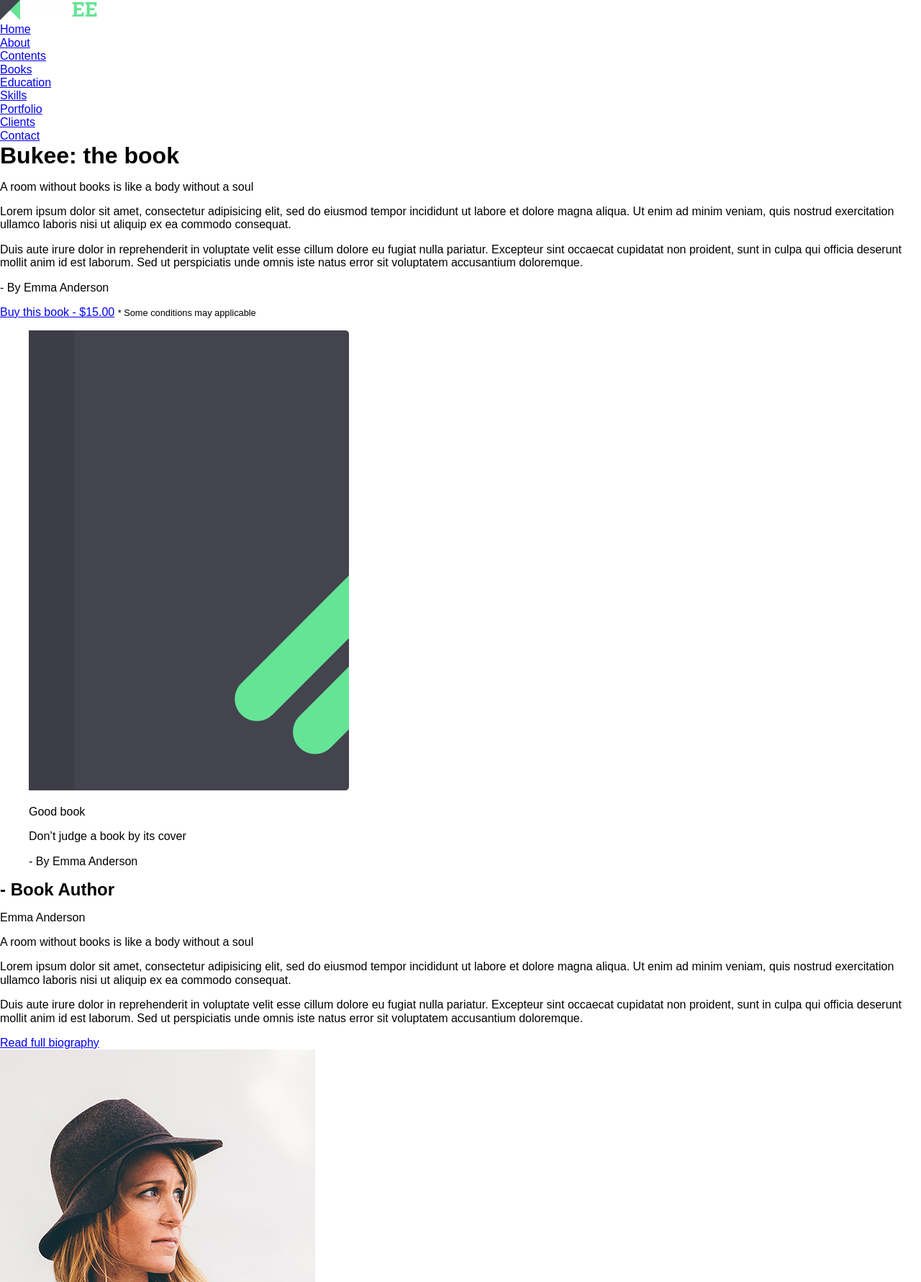
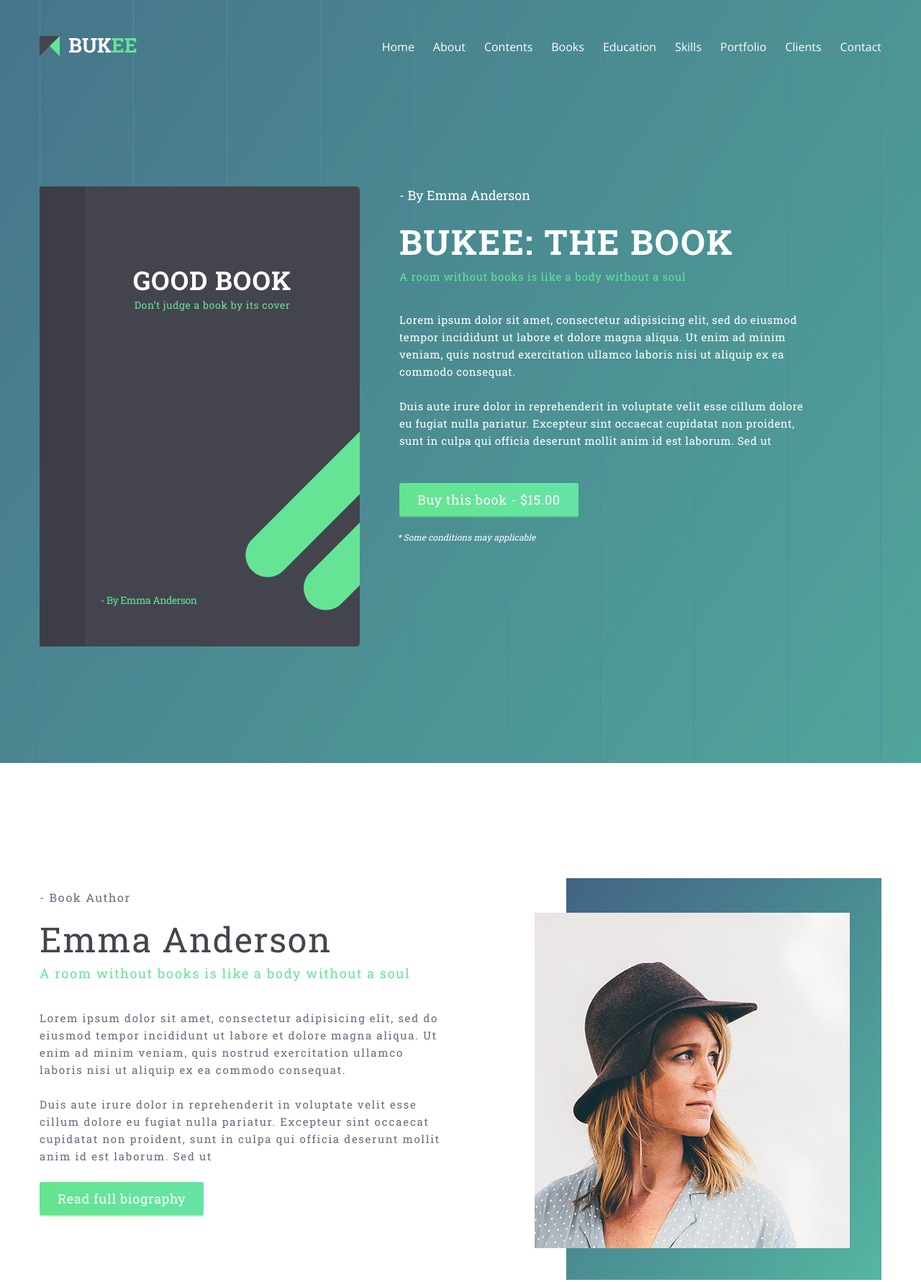
Before and after one commit to DVNst/bukee, a website: page src/views/index.html in a window 1280 px wide. Shown: the top 1781 px of the page at 72% size. Drawn offline with nearby package versions, Linux system fonts and the light colour scheme; files that its build step writes are made by us from their sources; files whose address does not match are found by name.

Commit message:
add css header + index-block1

```diff
--- a/src/blocks/header/_header.scss
+++ b/src/blocks/header/_header.scss
@@ -0,0 +1,174 @@
+.main-header {
+  padding-top: 50px;
+
+  background-image: url('../img/bg.jpg');
+  color: $color-text-white;
+  background-position: center;
+  background-repeat: no-repeat;
+  background-size: cover;
+}
+
+.main-nav {
+  display: flex;
+  padding-bottom: 2px;
+  justify-content: space-between;
+  align-items: center;
+
+  font-family: 'Open Sans', sans-serif;
+  font-size: 16px;
+  line-height: 16px;
+
+  &__list {
+    display: flex;
+    list-style-type: none;
+  }
+
+  &__item {
+    position: relative;
+
+    &::after {
+      content: '';
+      position: absolute;
+      width: 100%;
+      height: 3px;
+
+      right: 0;
+      bottom: -8px;
+    }
+
+    &:hover::after {
+      background: $color-text-green;
+    }
+  }
+
+  &__item:not(:last-child) {
+    margin-right: 26px;
+  }
+
+  &__link {
+    color: $color-text-white;
+    text-decoration: none;
+  }
+}
+
+.new-book {
+  display: flex;
+  padding-top: 177px;
+  padding-bottom: 162px;
+
+  &__cover {
+    margin: 0;
+    margin-right: 55px;
+  }
+
+  &__desc {
+    margin-right: 100px;
+  }
+}
+
+.new-book-cover {
+  position: relative;
+  line-height: 0;
+
+  &__img {
+    width: 445px;
+    height: 639px;
+  }
+
+  &__name {
+    position: absolute;
+    display: flex;
+
+    box-sizing: border-box;
+    width: 100%;
+    height: 100%;
+    top: 0;
+    left: 0;
+    padding: 110px 30px 52px 65px;
+
+    font-size: 14px;
+    line-height: 24px;
+    text-align: center;
+
+    flex-direction: column;
+  }
+
+  &__title {
+    margin: 0;
+    margin-bottom: 2px;
+
+    text-transform: uppercase;
+    font-size: 36px;
+    line-height: 1.15;
+    letter-spacing: 1px;
+    font-weight: bold;
+  }
+
+  &__slogan {
+    margin: 0;
+
+    letter-spacing: 0.6px;
+    color: $color-text-green;
+  }
+
+  &__by {
+    margin: 0;
+    margin-top: auto;
+    margin-left: 20px;
+
+    text-align: left;
+    letter-spacing: -0.45px;
+    color: $color-text-green;
+  }
+}
+
+.new-book-desc {
+  display: flex;
+  flex-direction: column;
+
+  &__title {
+    margin-bottom: 9px;
+    font-size: 48px;
+    line-height: 1.15;
+    letter-spacing: 1.9px;
+    text-transform: uppercase;
+  }
+
+  &__slogan {
+    margin: 0;
+    margin-bottom: 36px;
+
+    letter-spacing: 0.8px;
+    color: $color-text-green;
+  }
+
+  &__text {
+    margin: 0;
+    margin-bottom: 24px;
+
+    font-size: 15px;
+    line-height: 24px;
+    letter-spacing: 0.6px;
+  }
+
+  &__by {
+    margin: 0;
+    margin-bottom: 25px;
+    order: -1;
+
+    font-size: 18px;
+  }
+
+  &__buy {
+    margin-top: 23px;
+    margin-right: auto;
+    margin-bottom: 18px;
+  }
+
+  &__note {
+    margin-left: -3px;
+    font-style: italic;
+    font-size: 12px;
+    line-height: 22px;
+  }
+}
--- a/src/blocks/header/header.html
+++ b/src/blocks/header/header.html
@@ -6,39 +6,42 @@
       </a>
 
       <ul class="main-nav__list">
-        <li class="main-nav__item"><a href="#">Home</a></li>
-        <li class="main-nav__item"><a href="#">About</a></li>
-        <li class="main-nav__item"><a href="#">Contents</a></li>
-        <li class="main-nav__item"><a href="#">Books</a></li>
-        <li class="main-nav__item"><a href="#">Education</a></li>
-        <li class="main-nav__item"><a href="#">Skills</a></li>
-        <li class="main-nav__item"><a href="#">Portfolio</a></li>
-        <li class="main-nav__item"><a href="#">Clients</a></li>
-        <li class="main-nav__item"><a href="#">Contact</a></li>
+        <li class="main-nav__item"><a class="main-nav__link" href="#">Home</a></li>
+        <li class="main-nav__item"><a class="main-nav__link" href="#">About</a></li>
+        <li class="main-nav__item"><a class="main-nav__link" href="#">Contents</a></li>
+        <li class="main-nav__item"><a class="main-nav__link" href="#">Books</a></li>
+        <li class="main-nav__item"><a class="main-nav__link" href="#">Education</a></li>
+        <li class="main-nav__item"><a class="main-nav__link" href="#">Skills</a></li>
+        <li class="main-nav__item"><a class="main-nav__link" href="#">Portfolio</a></li>
+        <li class="main-nav__item"><a class="main-nav__link" href="#">Clients</a></li>
+        <li class="main-nav__item"><a class="main-nav__link" href="#">Contact</a></li>
       </ul>
     </nav>
 
     <section class="new-book">
+      <figure class="new-book__cover new-book-cover">
+        <img src="img/book-cover.svg" class="new-book-cover__img" width="445" height="639" alt="Good book">
+
+        <div class="new-book-cover__name">
+          <p class="new-book-cover__title">Good book</p>
+          <p class="new-book-cover__slogan">Don’t judge a book by its cover</p>
+          <span class="new-book-cover__by">- By Emma Anderson</span>
+        </div>
+      </figure>
+
       <div class="new-book__desc new-book-desc">
         <h1 class="new-book-desc__title">Bukee: the book</h1>
         <p class="new-book-desc__slogan">A room without books is like a body without a soul</p>
 
         <p class="new-book-desc__text">Lorem ipsum dolor sit amet, consectetur adipisicing elit, sed do eiusmod tempor incididunt ut labore et dolore magna aliqua. Ut enim ad minim veniam, quis nostrud exercitation ullamco laboris nisi ut aliquip ex ea commodo consequat.</p>
 
-        <p class="new-book-desc__text">Duis aute irure dolor in reprehenderit in voluptate velit esse cillum dolore eu fugiat nulla pariatur. Excepteur sint occaecat cupidatat non proident, sunt in culpa qui officia deserunt mollit anim id est laborum. Sed ut perspiciatis unde omnis iste natus error sit voluptatem accusantium doloremque.</p>
+        <p class="new-book-desc__text">Duis aute irure dolor in reprehenderit in voluptate velit esse cillum dolore eu fugiat nulla pariatur. Excepteur sint occaecat cupidatat non proident, sunt in culpa qui officia deserunt mollit anim id est laborum. Sed ut</p>
 
-        <p class="new-book-desc__by">- By Emma Anderson</p>
+        <span class="new-book-desc__by">- By Emma Anderson</span>
 
         <a href="#" class="btn new-book-desc__buy">Buy this book - $15.00</a>
-        <small class="btn new-book-desc__note">* Some conditions may applicable</small>
+        <small class="new-book-desc__note">* Some conditions may applicable</small>
       </div>
-
-      <figure class="new-book__cover new-book-cover">
-        <img src="img/book-cover.svg" width="445" height="639" alt="Good book">
-        <p class="new-book-cover__title">Good book</p>
-        <p class="new-book-cover__slogan">Don’t judge a book by its cover</p>
-        <p class="new-book-cover__by">- By Emma Anderson</p>
-      </figure>
     </section>
   </div>
 </header>
--- a/src/blocks/main/_main.scss
+++ b/src/blocks/main/_main.scss
@@ -1,3 +1,140 @@
-.main {
+.block {
+  background-color: $bg-white;
 
+  &--grey {
+    background-color: $bg-ligt-grey;
+  }
+
+  &--dark-grey {
+    background-color: $gb-dark-grey;
+  }
+
+  &--arrow-down {
+    position: relative;
+    margin-top: 61px;
+    margin-bottom: 60px;
+
+    &::before {
+      content: '';
+      position: absolute;
+      width: 100%;
+      height: 63px;
+      top: -63px;
+      left: 0;
+
+      background-image: url(../img/border-top.svg);
+      background-position: center;
+      background-size: 101%;
+      background-repeat: no-repeat;
+    }
+
+    &::after {
+      content: '';
+      position: absolute;
+      width: 100%;
+      height: 63px;
+      bottom: -63px;
+      left: 0;
+
+      background-image: url(../img/border-bottom.svg);
+      background-position: center;
+      background-size: 101%;
+      background-repeat: no-repeat;
+    }
+  }
 }
+
+.author {
+  padding-top: 160px;
+  padding-bottom: 160px;
+
+  color: $color-text;
+
+  &__wrapper {
+    display: flex;
+    margin-bottom: 145px;
+  }
+
+  &__about {
+    margin-right: 165px;
+    padding-top: 15px;
+    letter-spacing: 1.7px;
+  }
+
+  &__title {
+    margin: 0;
+    margin-bottom: 22px;
+    font-size: 16px;
+    font-weight: normal;
+  }
+
+  &__name {
+    margin: 0;
+    margin-bottom: 14px;
+
+    font-size: 48px;
+    line-height: 48px;
+    color: $color-text-grey;
+  }
+
+  &__slogan {
+    margin: 0;
+    margin-bottom: 41px;
+
+    color: $color-text-green;
+    font-size: 18px;
+    line-height: 18px;
+  }
+
+  &__text {
+    margin: 0;
+    margin-bottom: 24px;
+  }
+
+  &__more {
+    margin-top: 0px;
+  }
+
+  &__photo {
+    padding-top: 48px;
+    padding-bottom: 44px;
+
+    background-image: linear-gradient(to bottom right, rgba($gradient-left, 1), rgba($gradient-right, 1));
+    line-height: 0;
+  }
+
+  &__img {
+    position: relative;
+    left: -44px;
+  }
+
+  &__feature {
+
+  }
+}
+
+.feature {
+  &__list{
+    margin: 0 70px;
+    display: flex;
+    justify-content: space-between;
+    list-style-type: none;
+    text-align: center;
+  }
+  &__item{
+    margin: 0;
+  }
+  &__mark{
+    margin: 0;
+    margin-bottom: 20px;
+    font-size: 80px;
+    line-height: 80px;
+    font-weight: 100;
+    color: $color-text-green;
+  }
+  &__desc{
+    margin: 0;
+    font-size: 18px;
+    line-height: 18px;
+  }
+}
--- a/src/blocks/main/main.html
+++ b/src/blocks/main/main.html
@@ -1,6 +1,7 @@
 <main>
   <section class="author block">
     <div class="wrapper">
+      <div class="author__wrapper">
         <div class="author__about">
           <h2 class="author__title">- Book Author</h2>
           <p class="author__name">Emma Anderson</p>
@@ -8,13 +9,14 @@
 
 
           <p class="author__text">Lorem ipsum dolor sit amet, consectetur adipisicing elit, sed do eiusmod tempor incididunt ut labore et dolore magna aliqua. Ut enim ad minim veniam, quis nostrud exercitation ullamco laboris nisi ut aliquip ex ea commodo consequat.</p>
-        <p class="author__text">Duis aute irure dolor in reprehenderit in voluptate velit esse cillum dolore eu fugiat nulla pariatur. Excepteur sint occaecat cupidatat non proident, sunt in culpa qui officia deserunt mollit anim id est laborum. Sed ut perspiciatis unde omnis iste natus error sit voluptatem accusantium doloremque.</p>
+          <p class="author__text">Duis aute irure dolor in reprehenderit in voluptate velit esse cillum dolore eu fugiat nulla pariatur. Excepteur sint occaecat cupidatat non proident, sunt in culpa qui officia deserunt mollit anim id est laborum. Sed ut</p>
 
           <a href="#" class="btn author__more">Read full biography</a>
         </div>
 
-      <div class="author__img">
-        <img src="img/author.jpg" width="438" height="466" alt="Emma Anderson">
+        <div class="author__photo">
+          <img class="author__img" src="img/author.jpg" width="438" height="466" alt="Emma Anderson">
+        </div>
       </div>
 
       <div class="author__feature feature">
--- a/src/styles/general/_base.scss
+++ b/src/styles/general/_base.scss
@@ -1,6 +1,8 @@
 body {
-	font-family: "Arial", sans-serif;
-	font-size: 16px;
+	/*font-family: 'Open Sans', sans-serif;*/
+	font-family: 'Roboto Slab', serif;
+	font-size: 15px;
+	line-height: 24px;
 }
 
 h1, h2, h3, h4, h5, h6, ul {
@@ -21,3 +23,25 @@ h1, h2, h3, h4, h5, h6, ul {
 	width: 100%;
 	height: auto;
 }
+
+.wrapper {
+	max-width: 1170px;
+	margin: 0 auto;
+	padding: 0 30px;
+}
+
+.btn {
+	display: inline-block;
+	padding: 11px 25px;
+	border-radius: 3px;
+
+	background-color: $color-button;
+	background-image: linear-gradient(90deg, rgba($color-button-gradient-left, 0.5), rgba($color-button-gradient-right, 0.5));
+	box-shadow: 0px 2px 0px 0px rgba($color-button, 0.5);
+
+	font-size: 18px;
+	letter-spacing: 0.7px;
+	text-align: center;
+	text-decoration: none;
+	color: $color-text-white;
+}
--- a/src/styles/helpers/_variables.scss
+++ b/src/styles/helpers/_variables.scss
@@ -0,0 +1,16 @@
+$color-text: #696980;
+$color-text-grey: #44444f;
+$color-text-blue: #9191b5;
+$color-text-white: #ffffff;
+$color-text-green: #65e496;
+
+$bg-white: #ffffff;
+$bg-ligt-grey: #f5f6fa;
+$gb-dark-grey: #44444f;
+
+$color-button: #65e47d;
+$color-button-gradient-left: #65e4a1;
+$color-button-gradient-right: #65e4ce;
+
+$gradient-right: #54b7a1;
+$gradient-left: #426384;
--- a/src/views/index.html
+++ b/src/views/index.html
@@ -5,6 +5,7 @@
 		<meta http-equiv="X-UA-Compatible" content="IE=edge">
 		<title>gulp-scss-starter</title>
 		//= includes/head.html
+		<link href="https://fonts.googleapis.com/css?family=Open+Sans:400,400i|Roboto+Slab:100,400,700&display=swap" rel="stylesheet">
 	</head>
 	<body>
 		//= ../blocks/header/header.html
```
Also changed, not shown: src/styles/main.css (added), 1 other file. Lines whose indentation alone changed are shown as unchanged.
